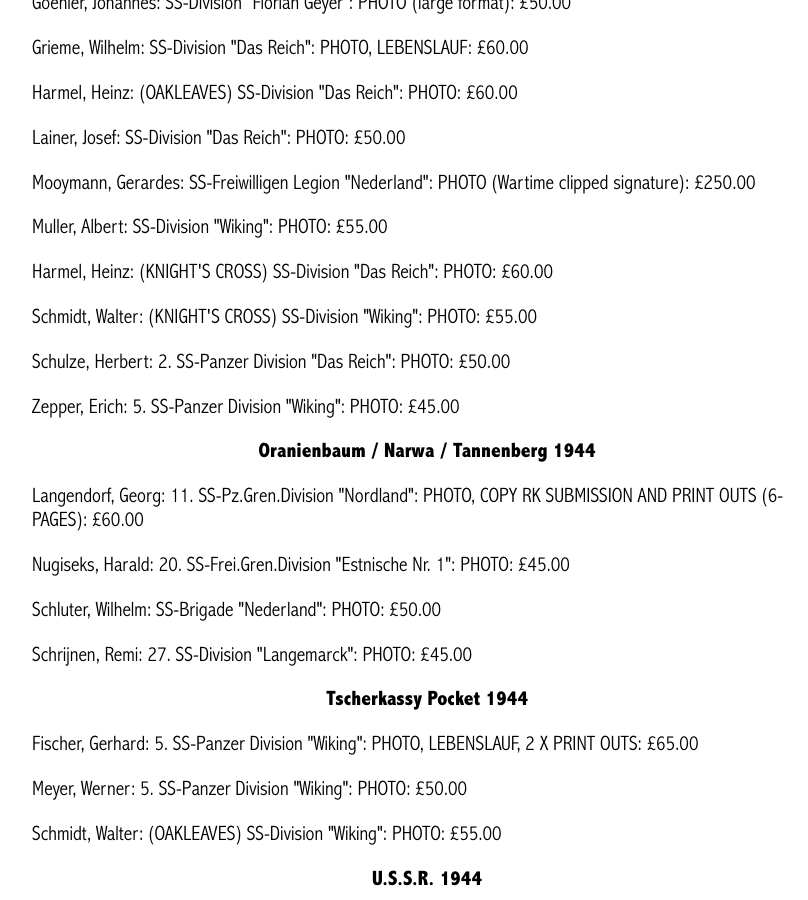
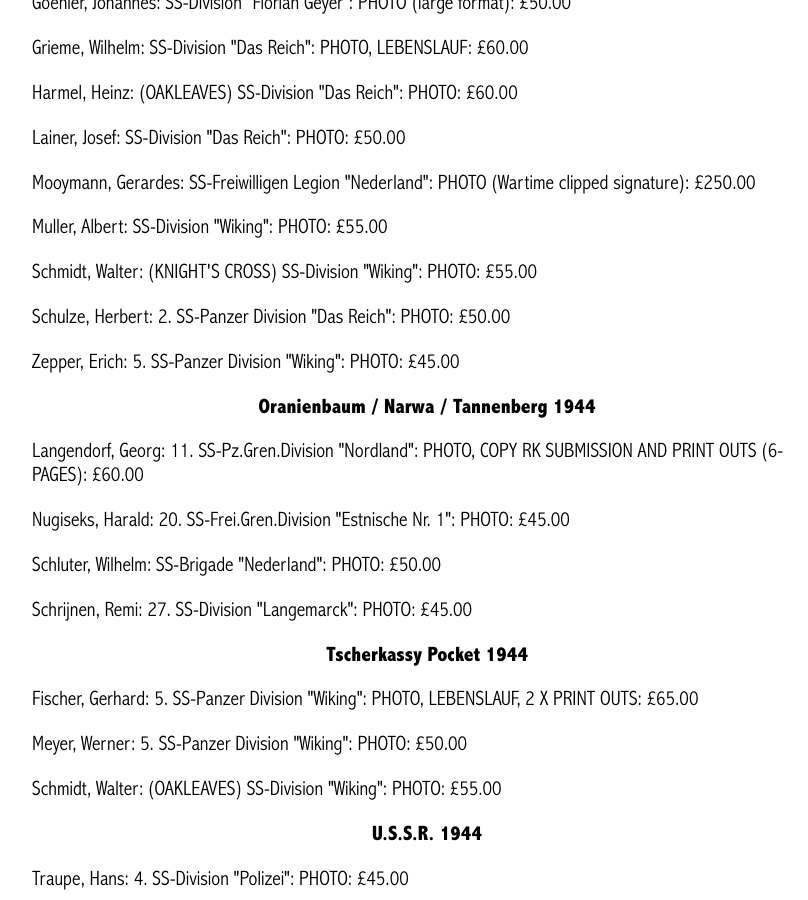
Before and after one commit to lahphotographs/lahphotographs.github.com, a Jekyll site: the page built from Waffen_SS_photos.md, in a window 1280 px wide and 900 px high, scrolled down 1378 px. Shown: the whole window, without its empty margins (213-1021 px from the left). Built offline with Jekyll 4.4.1, drawn with Linux system fonts in a browser that asks for light colours.

Commit message:
Update Waffen_SS_photos.md

```diff
--- a/Waffen_SS_photos.md
+++ b/Waffen_SS_photos.md
@@ -42,7 +42,6 @@ permalink: /waffen_ss_photos.html
 <p>Lainer,	Josef:	SS-Division "Das Reich":	PHOTO: £50.00
 <p>Mooymann,	Gerardes:	SS-Freiwilligen Legion  "Nederland":	PHOTO (Wartime clipped signature): £250.00
 <p>Muller,	Albert:	SS-Division "Wiking":	PHOTO: £55.00
-<p>Harmel,	Heinz: (KNIGHT'S CROSS) SS-Division "Das Reich":	PHOTO: £60.00
 <p>Schmidt,	Walter:	(KNIGHT'S CROSS) SS-Division "Wiking":	PHOTO: £55.00
 <p>Schulze,	Herbert: 2. SS-Panzer Division "Das Reich":	PHOTO: £50.00
 <p>Zepper,	Erich:	5. SS-Panzer Division "Wiking":	PHOTO: £45.00
```
